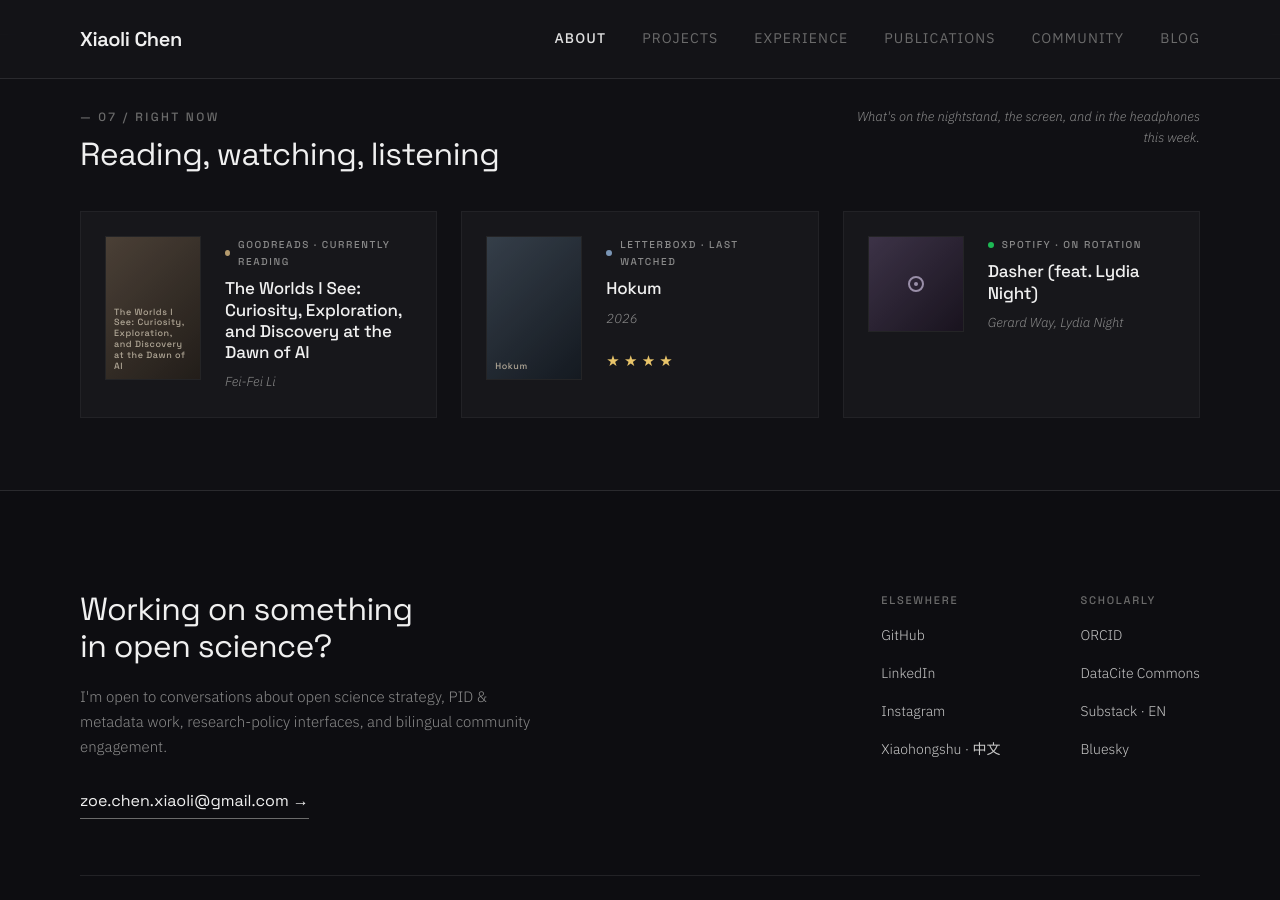
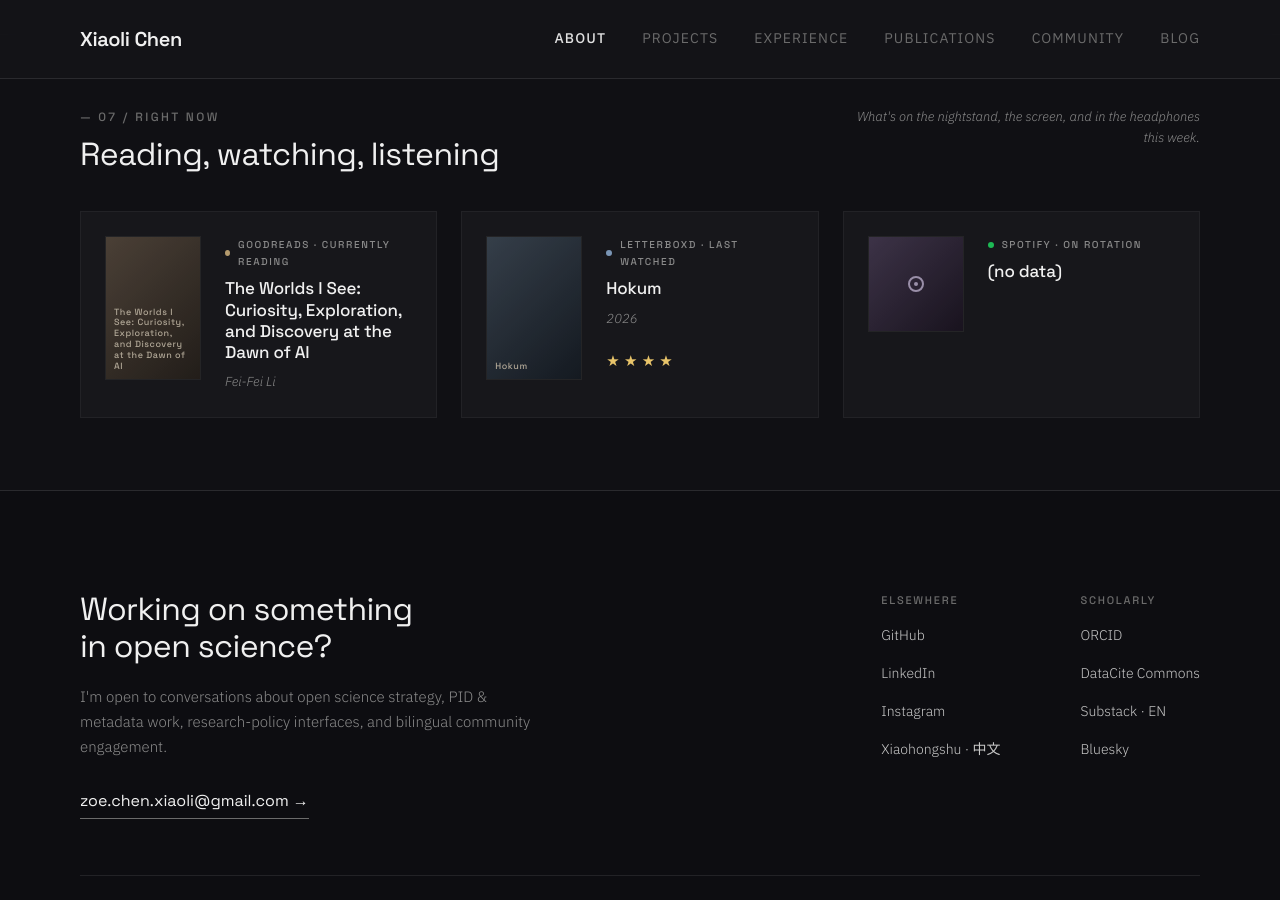
Before and after one commit to xchen101/xchen101.github.io, a Jekyll site: the page built from index.md, in a window 1280 px wide and 900 px high, scrolled down 6634 px. Built offline with Jekyll 4.4.1, drawn with Linux system fonts in a browser that asks for light colours; comment, search, counter and statistics services are not loaded.

Commit message:
update: Right Now widget data (auto)

```diff
--- a/_data/now.yml
+++ b/_data/now.yml
@@ -1,4 +1,4 @@
-# Right now — auto-generated by Hermes cron on 2026-05-29 11:00 UTC
+# Right now — auto-generated by Hermes cron on 2026-05-29 17:00 UTC
 # Sources: Goodreads RSS / Letterboxd RSS / Spotify API
 
 reading:
@@ -22,7 +22,5 @@ listening:
   service: "Spotify"
   accent: "#1DB954"
   label: "On rotation"
-  title: "Dasher (feat. Lydia Night)"
-  artist: "Gerard Way, Lydia Night"
-  url: "https://open.spotify.com/track/6xyE2We3sAOVvTZt7lpAVL"
+  title: "(no data)"
   profile_url: "https://open.spotify.com/"
```
